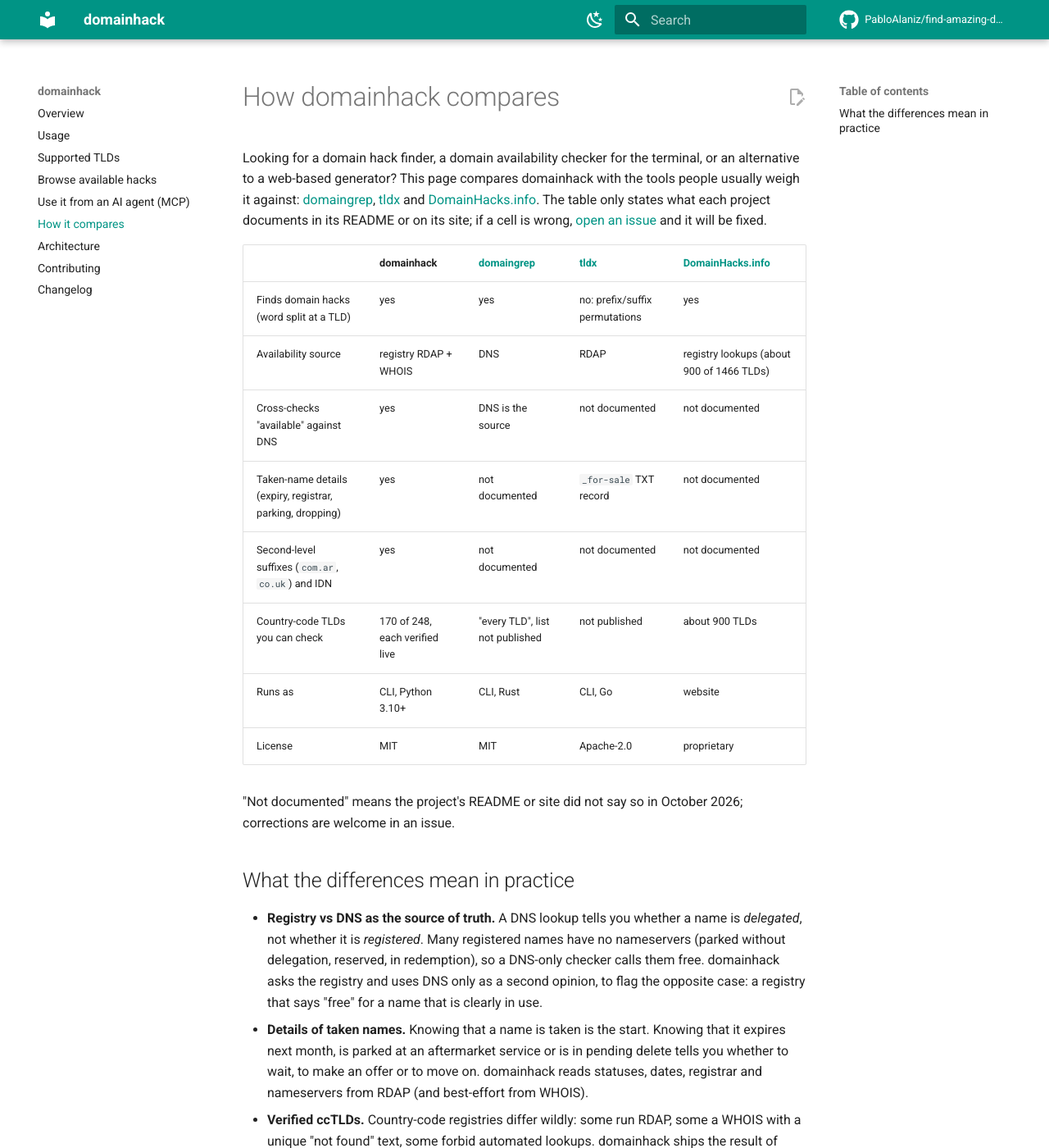
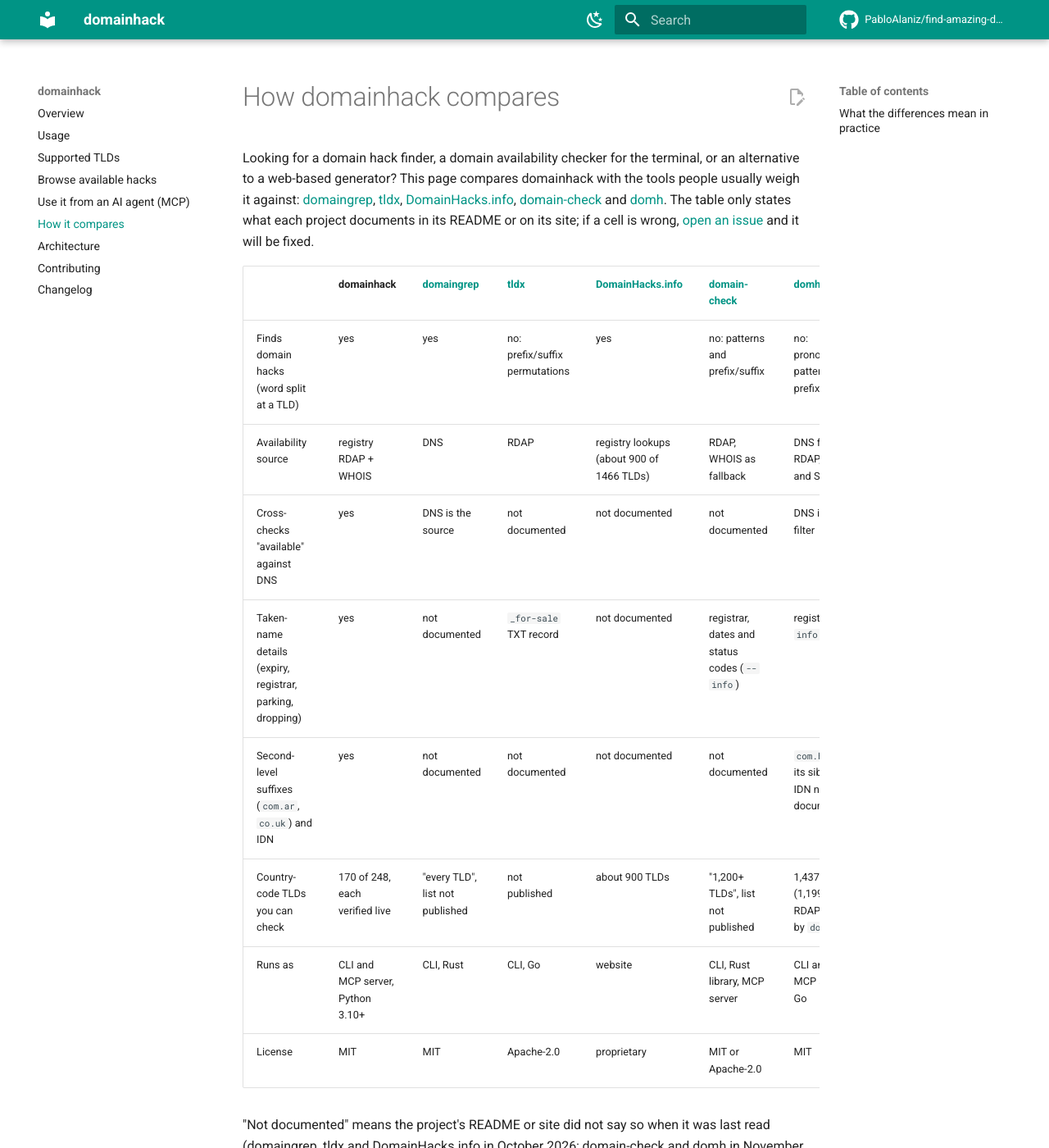
Before and after one commit to PabloAlaniz/find-amazing-domains, an MkDocs documentation site: the page built from docs/compare.md, in a window 1280 px wide and 1400 px high. Shown: the whole window at 82% size. Built offline with MkDocs 1.6.1 and Material for MkDocs 9.7.7, drawn with Linux system fonts in a browser that asks for light colours; comment, search, counter and statistics services are not loaded; some of the changed text lies outside the part shown.

Commit message:
Add a Claude Code skill for domainhack
skills/domainhack/SKILL.md tells an agent which domainhack command fits a
request and how to read the results. Also extends a table in the docs.

Co-Authored-By: Claude Fable 5.2 <noreply@anthropic.com>
Claude-Session: https://claude.ai/code/session_01Agd1YaBHmZGxKjN6RzjgUc

```diff
--- a/docs/compare.md
+++ b/docs/compare.md
@@ -3,24 +3,26 @@
 Looking for a domain hack finder, a domain availability checker for the terminal, or an
 alternative to a web-based generator? This page compares domainhack with the tools people
 usually weigh it against: [domaingrep](https://github.com/ysm-dev/domaingrep),
-[tldx](https://github.com/brandonyoungdev/tldx) and [DomainHacks.info](https://domainhacks.info/).
+[tldx](https://github.com/brandonyoungdev/tldx), [DomainHacks.info](https://domainhacks.info/),
+[domain-check](https://github.com/saidutt46/domain-check) and
+[domh](https://github.com/codeatlasdev/domain-hunter).
 The table only states what each project documents in its README or on its site; if a cell is
 wrong, [open an issue](https://github.com/PabloAlaniz/find-amazing-domains/issues) and it will
 be fixed.
 
 
-| | domainhack | [domaingrep](https://github.com/ysm-dev/domaingrep) | [tldx](https://github.com/brandonyoungdev/tldx) | [DomainHacks.info](https://domainhacks.info/) |
-|---|---|---|---|---|
-| Finds domain hacks (word split at a TLD) | yes | yes | no: prefix/suffix permutations | yes |
-| Availability source | registry RDAP + WHOIS | DNS | RDAP | registry lookups (about 900 of 1466 TLDs) |
-| Cross-checks "available" against DNS | yes | DNS is the source | not documented | not documented |
-| Taken-name details (expiry, registrar, parking, dropping) | yes | not documented | `_for-sale` TXT record | not documented |
-| Second-level suffixes (`com.ar`, `co.uk`) and IDN | yes | not documented | not documented | not documented |
-| Country-code TLDs you can check | 170 of 248, each verified live | "every TLD", list not published | not published | about 900 TLDs |
-| Runs as | CLI, Python 3.10+ | CLI, Rust | CLI, Go | website |
-| License | MIT | MIT | Apache-2.0 | proprietary |
+| | domainhack | [domaingrep](https://github.com/ysm-dev/domaingrep) | [tldx](https://github.com/brandonyoungdev/tldx) | [DomainHacks.info](https://domainhacks.info/) | [domain-check](https://github.com/saidutt46/domain-check) | [domh](https://github.com/codeatlasdev/domain-hunter) |
+|---|---|---|---|---|---|---|
+| Finds domain hacks (word split at a TLD) | yes | yes | no: prefix/suffix permutations | yes | no: patterns and prefix/suffix | no: pronounceable patterns and prefix/suffix |
+| Availability source | registry RDAP + WHOIS | DNS | RDAP | registry lookups (about 900 of 1466 TLDs) | RDAP, WHOIS as fallback | DNS first, then RDAP, WHOIS and SSL |
+| Cross-checks "available" against DNS | yes | DNS is the source | not documented | not documented | not documented | DNS is the first filter |
+| Taken-name details (expiry, registrar, parking, dropping) | yes | not documented | `_for-sale` TXT record | not documented | registrar, dates and status codes (`--info`) | registrar (`--info`) |
+| Second-level suffixes (`com.ar`, `co.uk`) and IDN | yes | not documented | not documented | not documented | not documented | `com.br` and its siblings; IDN not documented |
+| Country-code TLDs you can check | 170 of 248, each verified live | "every TLD", list not published | not published | about 900 TLDs | "1,200+ TLDs", list not published | 1,437 TLDs (1,199 with RDAP), listed by `domh tlds` |
+| Runs as | CLI and MCP server, Python 3.10+ | CLI, Rust | CLI, Go | website | CLI, Rust library, MCP server | CLI and TUI, MCP server, Go |
+| License | MIT | MIT | Apache-2.0 | proprietary | MIT or Apache-2.0 | MIT |
 
-"Not documented" means the project's README or site did not say so in October 2026; corrections are welcome in an issue.
+"Not documented" means the project's README or site did not say so when it was last read (domaingrep, tldx and DomainHacks.info in October 2026; domain-check and domh in November 2026); corrections are welcome in an issue.
 
 ## What the differences mean in practice
 
```
Also changed, not shown: README.md (+11 -11 lines), skills/domainhack/SKILL.md (added, +61 -0 lines).
